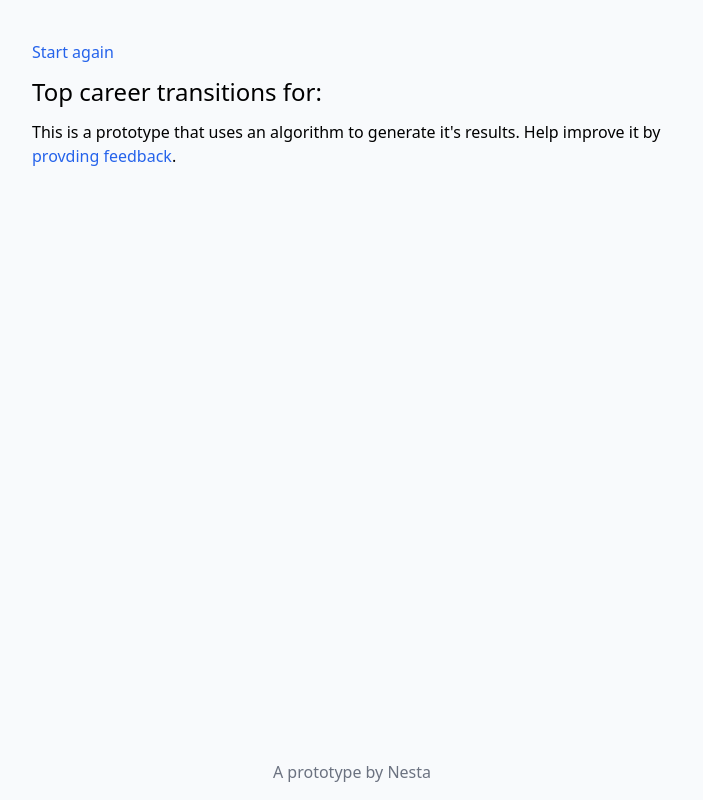
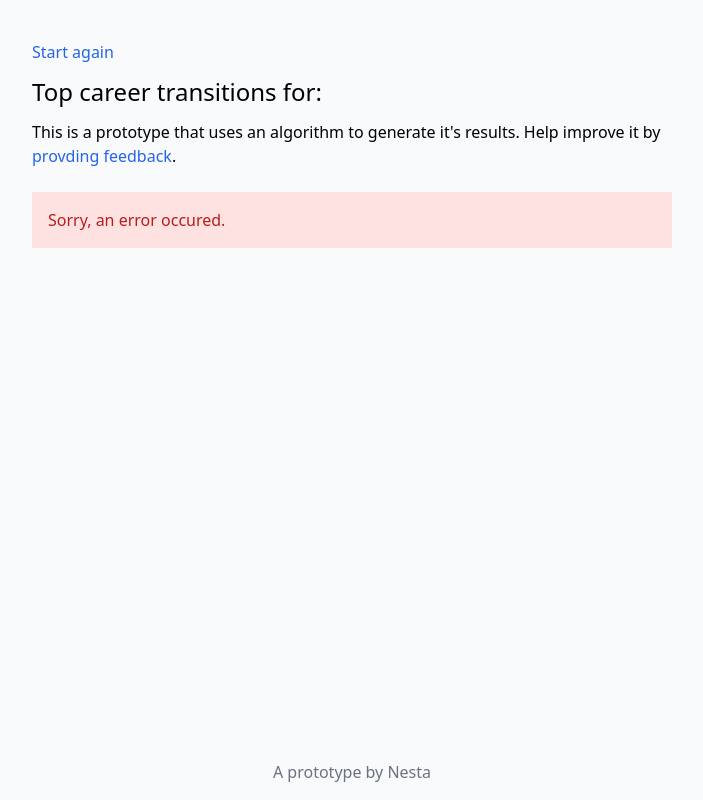
Before and after one commit to nestauk/firebreak-serving-an-ml-model-client, a website: page docs/transitions.html in a window 1280 px wide. Shown: the whole page, without its empty margins (288-991 px from the left). Drawn offline with Linux system fonts and the light colour scheme; no server answers.

Commit message:
Add error message

```diff
--- a/docs/transitions.js
+++ b/docs/transitions.js
@@ -71,7 +71,8 @@
       document.getElementById("results").innerHTML = resultsComponent(data);
     })
     .catch((err) => {
-      console.log(err);
-      // (window.location = "index.html#error")
+      document.getElementById("results").innerHTML = `
+        <div class="p-4 bg-red-100 text-red-700">Sorry, an error occured.</div>
+      `;
     });
 })();
```
Also changed, not shown: docs/style.css.
